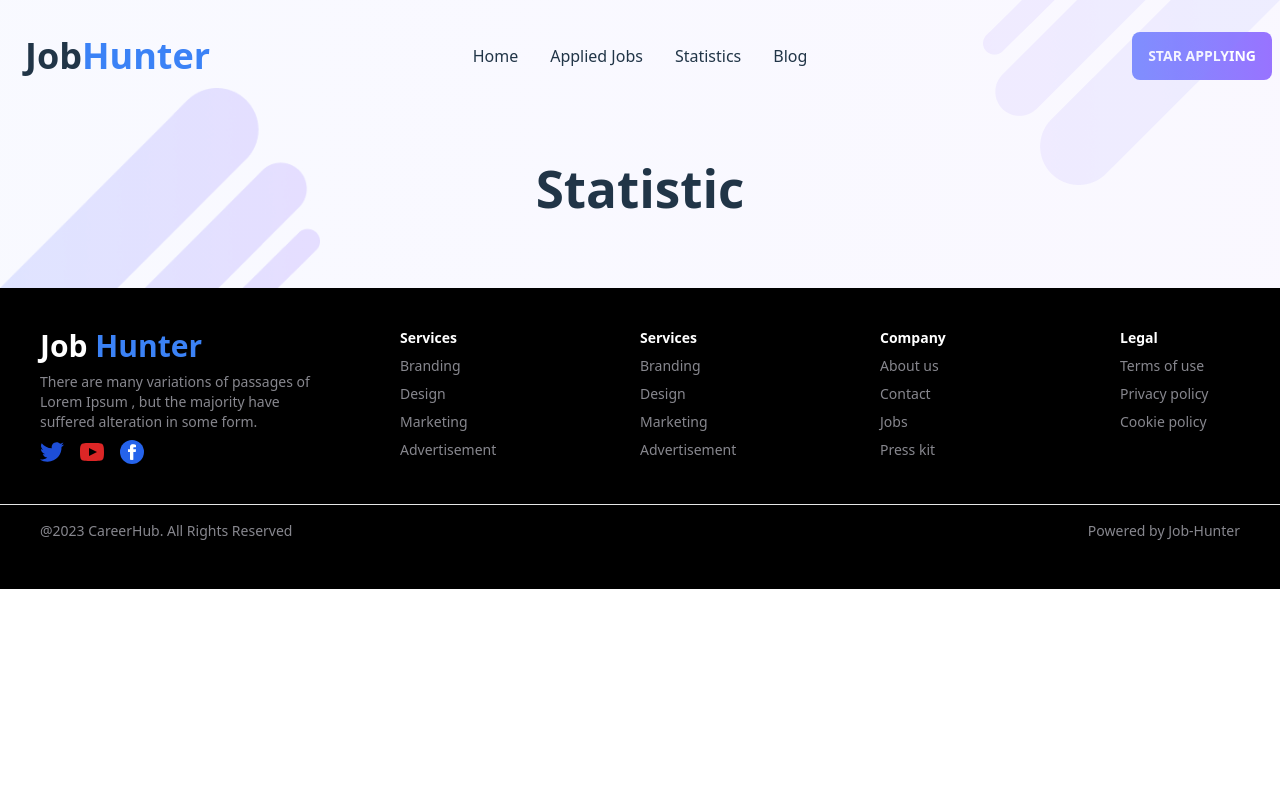
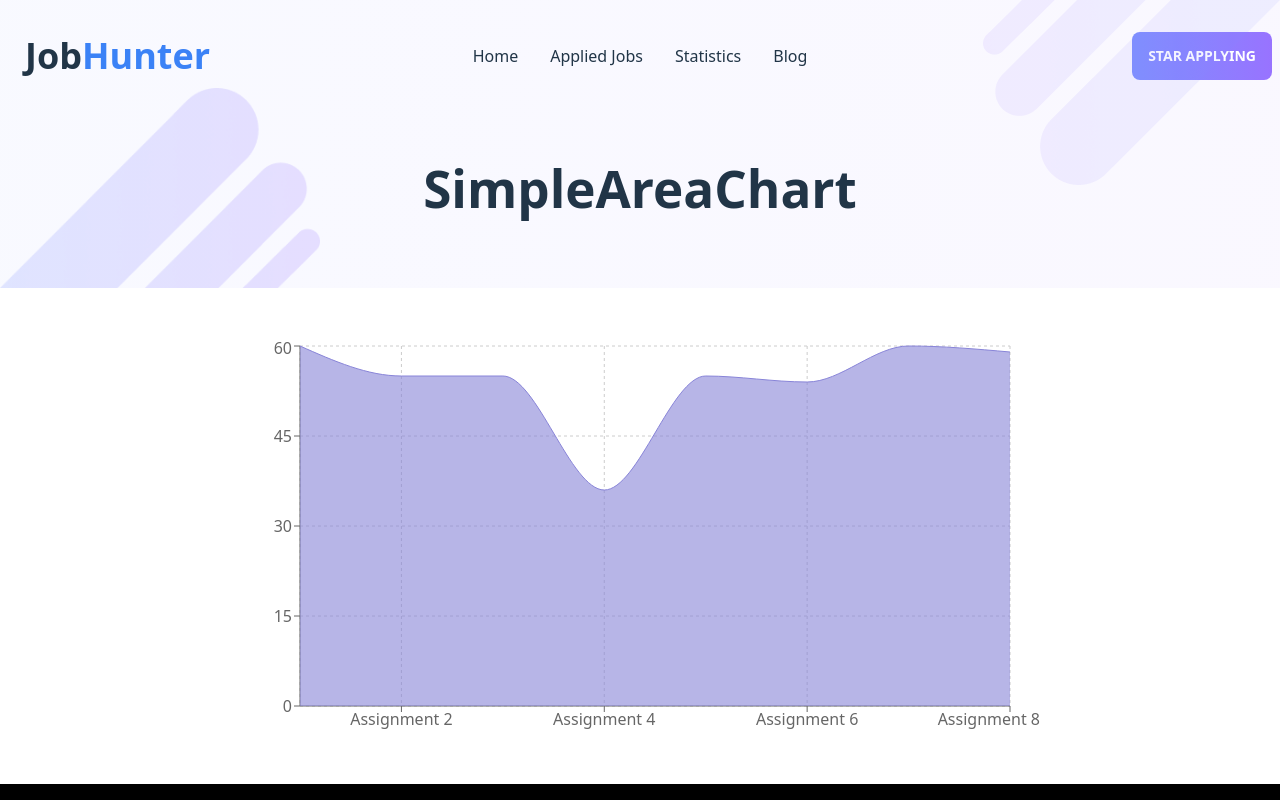
Before and after one commit to robiul0278/job-hunter, a React (Vite) app: page /statistic in a window 1280 px wide. Shown: the top 800 px of the page. Built offline with nearby package versions, Linux system fonts and the light colour scheme.

Commit message:
rechart statistic data load complete

```diff
--- a/src/components/AppliedJobs/AppliedCard.jsx
+++ b/src/components/AppliedJobs/AppliedCard.jsx
@@ -35,7 +35,7 @@ const AppliedCard = ({ jobs }) => {
             </div>
           </div>
           <div className="card-actions absolute  right-0">
-            <Link to={`job/${id}`}  className="btn btn-type">View Details</Link>
+            <Link to="/"  className="btn btn-type">View Details</Link>
           </div>
         </div>
       </div>
--- /dev/null
+++ b/src/components/Error/ErrorPage.jsx
@@ -0,0 +1,11 @@
+import React from 'react';
+
+const ErrorPage = () => {
+    return (
+        <div>
+
+        </div>
+    );
+};
+
+export default ErrorPage;
--- a/src/components/Statistics/Statistics.jsx
+++ b/src/components/Statistics/Statistics.jsx
@@ -1,24 +1,58 @@
 import React from "react";
+import {
+  AreaChart,
+  Area,
+  XAxis,
+  YAxis,
+  CartesianGrid,
+  Tooltip,
+  ResponsiveContainer,
+} from "recharts";
 
 const Statistics = () => {
+  const marks = [
+    { id: 1, name: "Assignment 1", mark: 60 },
+    { id: 2, name: "Assignment 2", mark: 55 },
+    { id: 3, name: "Assignment 3", mark: 55 },
+    { id: 4, name: "Assignment 4", mark: 36 },
+    { id: 5, name: "Assignment 5", mark: 55 },
+    { id: 6, name: "Assignment 6", mark: 54 },
+    { id: 7, name: "Assignment 7", mark: 60 },
+    { id: 8, name: "Assignment 8", mark: 59 },
+  ];
   return (
     <div>
-      <div>
+        <div>
         <div className="detailsArea grid grid-cols-12">
-          <div className=" col-span-3 bottom-0 left-0">
-            <img className="w-80" src="/public/Image/Vector.png" alt="" />
-          </div>
-          <div className=" col-span-6 flex justify-center items-center">
-            <h1 className="text-center font-bold">Statistic</h1>
-          </div>
-          <div className=" col-span-3 absolute top-0 right-0">
-            <img src="/public/Image/Vector-1.png" alt="" />
-          </div>
+        <div className=" col-span-3 bottom-0 left-0"><img className="w-80" src="/public/Image/Vector.png" alt="" /></div>
+        <div className=" col-span-6 flex justify-center items-center"><h1 className="text-center font-bold">SimpleAreaChart</h1></div>
+        <div className=" col-span-3 absolute top-0 right-0"><img src="/public/Image/Vector-1.png" alt="" /></div>
+      </div>
         </div>
-      </div>
-      <div className="container mx-auto">
-
-      </div>
+        <div className="container mx-auto flex justify-center my-12">
+        <AreaChart
+          width={800}
+          height={400}
+          data={marks}
+          margin={{
+            top: 10,
+            right: 30,
+            left: 0,
+            bottom: 0,
+          }}
+        >
+          <CartesianGrid strokeDasharray="3 3" />
+          <XAxis dataKey="name" />
+          <YAxis />
+          <Tooltip />
+          <Area
+            type="monotone"
+            dataKey="mark"
+            stroke="#8884d8"
+            fill="#8884d8"
+          />
+        </AreaChart>
+    </div>
     </div>
   );
 };
```
